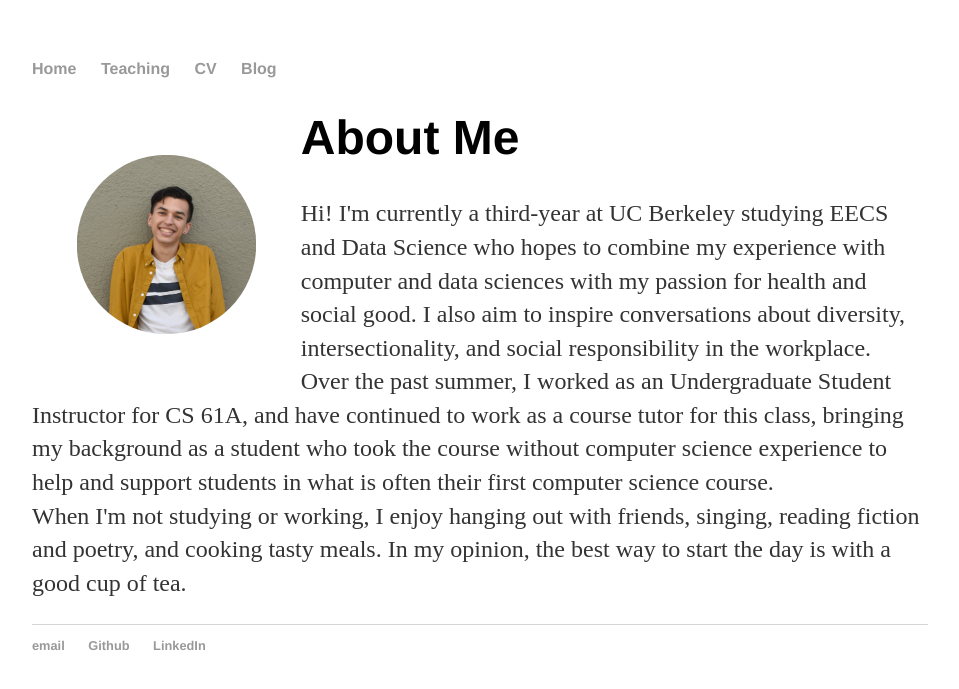
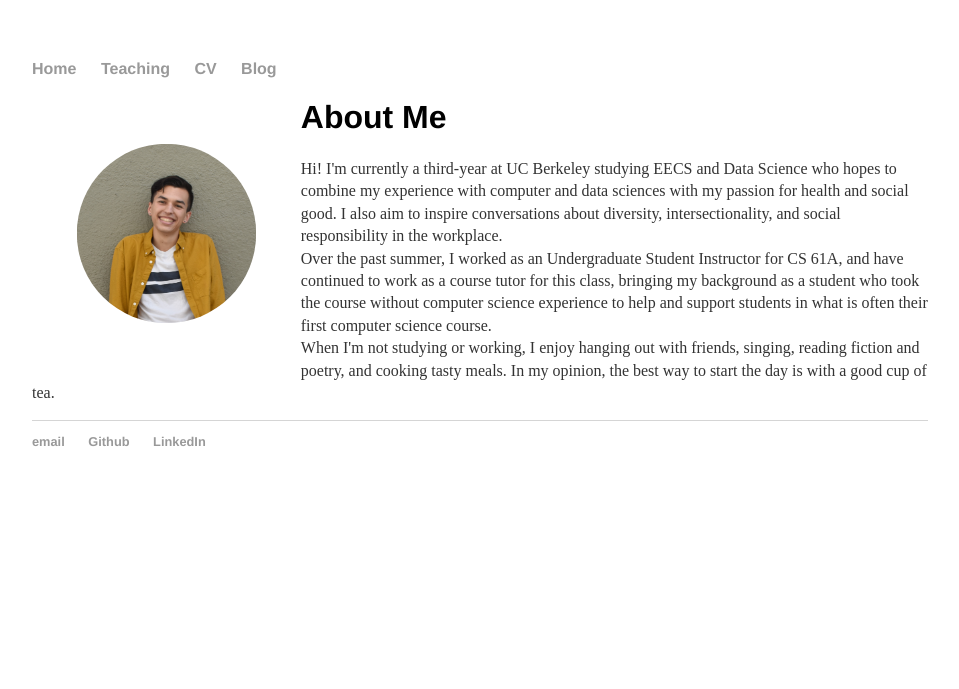
Before and after one commit to andrew-l-497/andrew-l-497.github.io, a Jekyll site: the page built from index.html, in a window 1280 px wide. Shown: the top 689 px of the page, without its empty margins (160-1119 px from the left). Built offline with Jekyll 4.4.1, drawn with Linux system fonts in a browser that asks for light colours.

Commit message:
Update main.css

```diff
--- a/css/main.css
+++ b/css/main.css
@@ -20,11 +20,11 @@ a:hover {
     text-decoration: underline;
 }
 h1 {
-    font-size: 3em;
+    font-size: 2em;
     font-family:'Helvetica', 'Arial', 'Sans-Serif', 'Avenir';
 }
 p {
-    font-size: 1.5em;
+    font-size: 1em;
     line-height: 1.4em;
     color: #333;
 }
```
